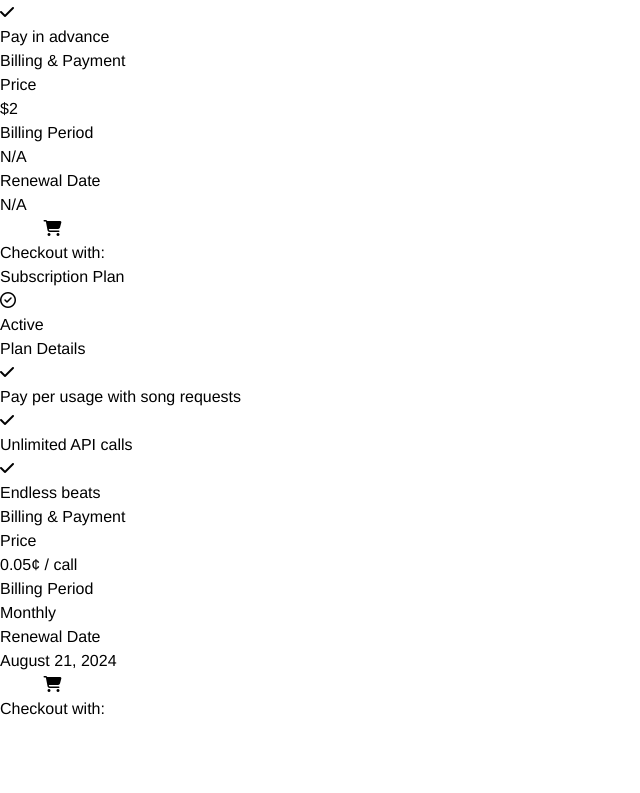
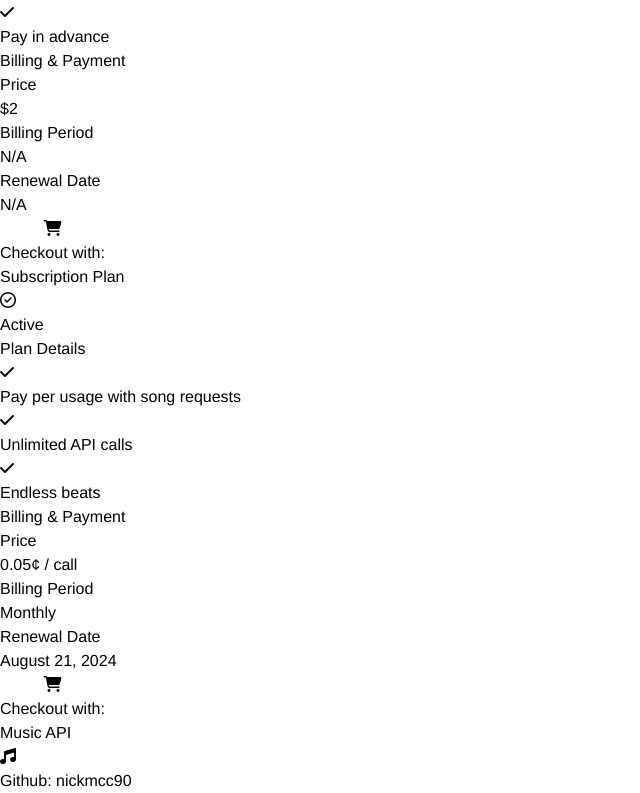
Before and after one commit to nickmcc90/Spotify-song-api, a React (Vite) app in the folder client/: page / in a window 1280 px wide. Shown: the part 1934-2727 px from the top of the page, without its empty margins (0-640 px from the left). Before the commit the page ends 2655 px from the top, so only its background shows below. Built offline with nearby package versions, Linux system fonts and the light colour scheme.

Commit message:
added a footer, it is at the bottom of the billing section component because I wanted to keep the nice gradient behind it. I also changed the title

```diff
--- a/client/index.html
+++ b/client/index.html
@@ -5,7 +5,7 @@
     <link rel="icon" type="image/svg+xml" href="/vite.svg" />
     <meta name="viewport" content="width=device-width, initial-scale=1.0" />
     <link rel="stylesheet" href="https://cdnjs.cloudflare.com/ajax/libs/font-awesome/6.6.0/css/all.min.css" integrity="sha512-Kc323vGBEqzTmouAECnVceyQqyqdsSiqLQISBL29aUW4U/M7pSPA/gEUZQqv1cwx4OnYxTxve5UMg5GT6L4JJg==" crossOrigin="anonymous" referrerPolicy="no-referrer" />
-    <title>Vite + React</title>
+    <title>Music API</title>
   </head>
   <body>
     <div id="root"></div>
--- a/client/src/components/billingplanning.jsx
+++ b/client/src/components/billingplanning.jsx
@@ -1,4 +1,5 @@
 import React from 'react'
+
 
 {/* <i className="fa-solid fa-check"></i>  check mark */}
 
@@ -110,6 +111,15 @@ function BillingPlanning(props) {
           </button>
         </div>
       </form>
+
+      <div className='flex items-center gap-5 text-5xl justify-center max-w-[1000px] mx-auto h-[200px]'>
+        <div>Music API</div>
+        <i className="fa-solid fa-music"></i>
+      </div>
+
+      <div className='flex items-center gap-5 text-3xl justify-center max-w-[1000px] mx-auto h-[200px]'>
+        <a className='hover:underline' href='https://github.com/nickmcc90'>Github: nickmcc90</a>
+      </div>
     </div>
   )
 }
```
Also changed, not shown: 1 other file (tests, documents, lock files or other folders).
